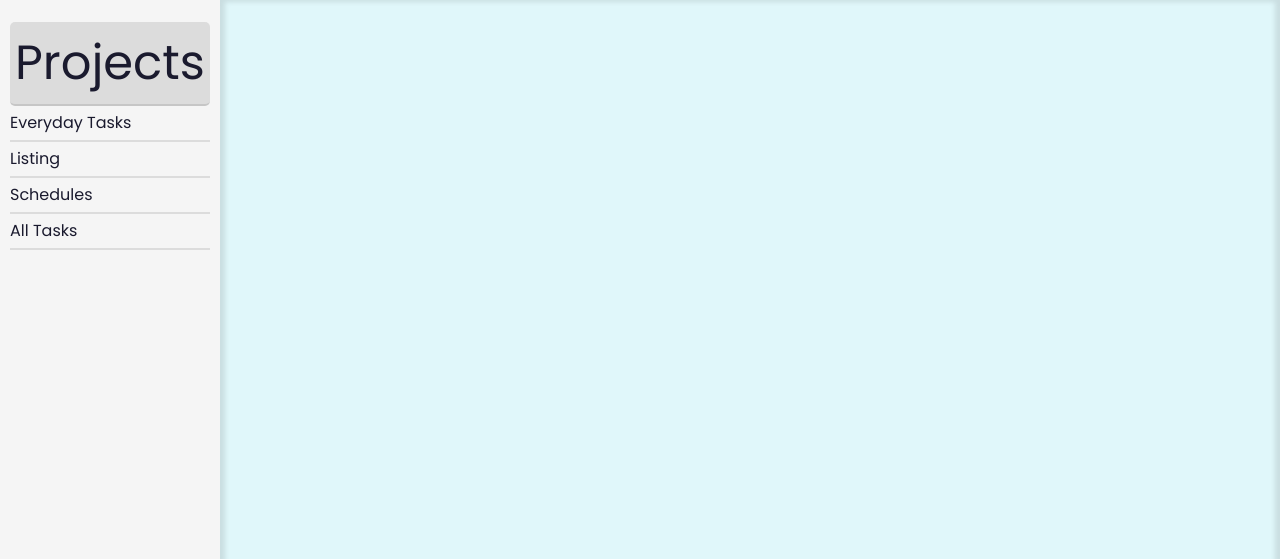
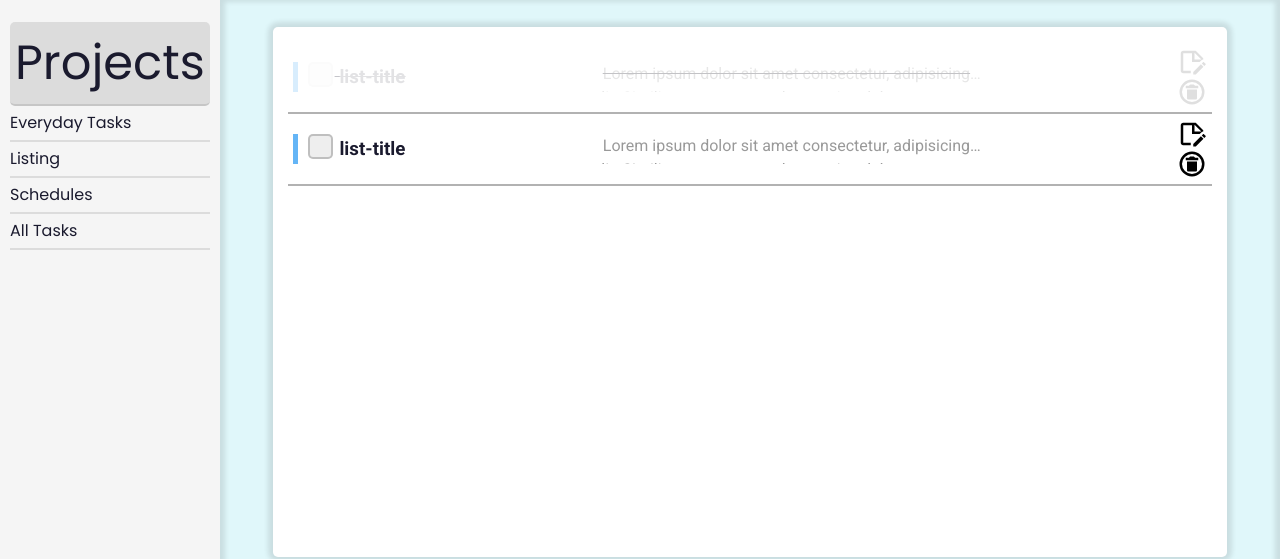
Before and after one commit to RommJames/task-flow-todo-list, a website built with webpack: page src/template.html in a window 1280 px wide. Shown: the part 63-622 px from the top of the page. Built offline with nearby package versions, Linux system fonts and the light colour scheme.

Commit message:
Update Listing UI + listing complete styling

```diff
--- a/src/style.css
+++ b/src/style.css
@@ -156,6 +156,10 @@ a{
     width: 20px;
 }
 
+/* .btn-list-edit{
+    width: 50px;
+} */
+
 /* Set Fonts */
 nav *{
     font-family: var(--btn-text);
@@ -266,6 +270,12 @@ footer a:hover, #menu-icon:hover{
     display: flex;
     flex-direction: column;
     padding: 15px;
+    min-height: 80%;
+    width: 90%;
+    margin: 30px auto;
+    background-color: white;
+    box-shadow: 0px 0px 5px 5px rgba(0, 0, 0, 0.1);
+    border-radius: 5px;
 }
 
 .list{
@@ -273,6 +283,58 @@ footer a:hover, #menu-icon:hover{
     border-bottom:2px solid rgba(0, 0, 0, 0.3);
     align-items: center;
     justify-content: space-between;
+    padding: 5px;
+}
+
+.list-title{
+    display: -webkit-box;
+    -webkit-line-clamp: 1;
+    -webkit-box-orient: vertical;
+    text-overflow: ellipsis;
+    overflow: hidden;
+    border-left: 5px solid var(--low-priority-blue);
+}
+
+.list:hover{
+    cursor: pointer;
+    background-color: rgba(0, 0, 0, 0.1);
+}
+
+.list-details{
+    display: grid;
+    grid-template-columns: 300px auto;
+    /* gap: 50px;     */
+    text-indent: 10px;
+}
+
+.list-description{
+    /* display: none; */
+    display: -webkit-box;
+    -webkit-line-clamp: 1;
+    -webkit-box-orient: vertical;
+    text-overflow: ellipsis;
+    overflow: hidden;
+    color: rgba(0, 0, 0, 0.4);
+    max-width: 70%;
+    margin-right: 50px;
+}
+
+.list-btns{
+    display: flex;
+    flex-wrap: wrap;
+    justify-content: end;
+    flex-basis: 350px;
+    min-width: 50px;
+    max-width: 60px;
+}
+
+.list-btns div{
+    width: 30px;
+}
+
+.list-complete *, .project-complete *{
+    text-decoration: line-through;
+    opacity: 0.5;
 }
 
 /* Cards */
@@ -362,9 +424,9 @@ footer a:hover, #menu-icon:hover{
 }
 
 #add-btn{
-    position: absolute;
+    position: sticky;
     left: 0;
-    bottom: 0;
+    bottom: 15px;
     display: flex;
     align-items: center;
     background-color: var(--accent-color-blue);
@@ -413,7 +475,7 @@ footer a:hover, #menu-icon:hover{
     appearance: none;
 }
 
-/* Checkbox */
+/* Checkbox  Styling */
 .checkbox-container{
     display: inline-block;
     position: relative;
@@ -475,3 +537,15 @@ footer a:hover, #menu-icon:hover{
     -ms-transform: rotate(45deg);
     transform: rotate(45deg);
 }
+
+/* Responsive */
+@media (max-width: 768px) {
+    /* Styles for tablets and small desktops */
+    .list-description{
+        display: none;
+    }
+
+    .list-btns{
+        justify-content: end;
+    }
+  }
--- a/src/template.html
+++ b/src/template.html
@@ -51,15 +51,49 @@
         </div>
     </div>
     <main>
-        <!-- <div class="listing-container">
-            <div class="list">
-                <h3 class="list-title">list-title</h3>
-                <p class="list-description">lorem</p>
+        <div class="listing-container">
+            <div class="list list-complete">
+                <div class="list-details">
+                    <h3 class="list-title">
+                        <label class="checkbox-container">
+                            <input type="checkbox">
+                            <span class="checkmark"></span>
+                        </label>
+                        <span class="list-title-value">list-title</span>
+                    </h3>
+                    <p class="list-description">Lorem ipsum dolor sit amet consectetur, adipisicing elit. Similique aspernatur placeat vitae labore eum inventore dolor. Rem ad sit nisi iusto eos assumenda omnis deleniti, officiis quas illo labore non nostrum voluptatibus consequuntur est nam magnam nihil? Magnam, dolores? Voluptatibus quia minima labore, quisquam sunt consectetur! Eius rem doloribus nam. Praesentium provident numquam beatae hic quo dicta vitae minima quae reiciendis enim placeat assumenda alias labore et corporis pariatur, voluptatum non voluptates! At in aliquid illum facilis labore repudiandae nihil commodi modi, totam soluta nemo nesciunt, veritatis molestiae excepturi nostrum et maiores non ex sint voluptas nam provident deserunt cumque.</p>
+                </div>
                 <div class="list-btns">
-
+                    <div class="btn-list-edit">
+                        <img src="media/icons/note-edit-outline.svg" alt="edit">
+                    </div>
+                    <div class="btn-list-edit">
+                        <img src="media/icons/delete-circle-outline.svg" alt="delete">
+                    </div>
                 </div>
             </div>
-        </div> -->
+
+            <div class="list">
+                <div class="list-details">
+                    <h3 class="list-title">
+                        <label class="checkbox-container">
+                            <input type="checkbox">
+                            <span class="checkmark"></span>
+                        </label>
+                        <span class="list-title-value">list-title</span>
+                    </h3>
+                    <p class="list-description">Lorem ipsum dolor sit amet consectetur, adipisicing elit. Similique aspernatur placeat vitae labore eum inventore dolor. Rem ad sit nisi iusto eos assumenda omnis deleniti, officiis quas illo labore non nostrum voluptatibus consequuntur est nam magnam nihil? Magnam, dolores? Voluptatibus quia minima labore, quisquam sunt consectetur! Eius rem doloribus nam. Praesentium provident numquam beatae hic quo dicta vitae minima quae reiciendis enim placeat assumenda alias labore et corporis pariatur, voluptatum non voluptates! At in aliquid illum facilis labore repudiandae nihil commodi modi, totam soluta nemo nesciunt, veritatis molestiae excepturi nostrum et maiores non ex sint voluptas nam provident deserunt cumque.</p>
+                </div>
+                <div class="list-btns">
+                    <div class="btn-list-edit">
+                        <img src="media/icons/note-edit-outline.svg" alt="edit">
+                    </div>
+                    <div class="btn-list-edit">
+                        <img src="media/icons/delete-circle-outline.svg" alt="delete">
+                    </div>
+                </div>
+            </div>
+        </div>
         <div id="add-btn">
             <img src="media/icons/plus-circle.svg" alt="add icon" class="icon-logo">
             <h1 id="add-title">
```
Also changed, not shown: src/index.js (+6 -6 lines).
